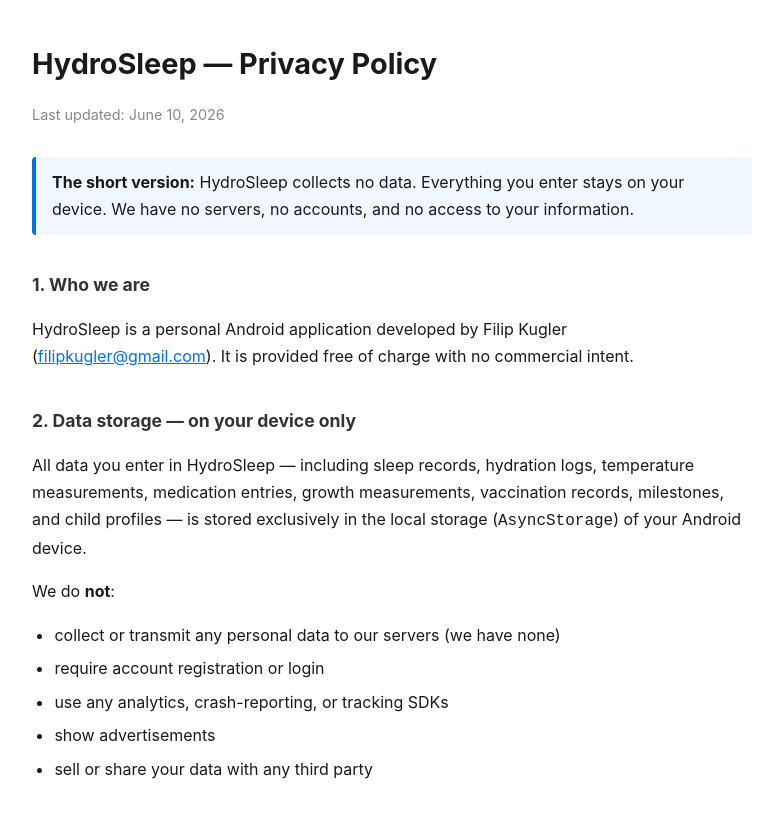
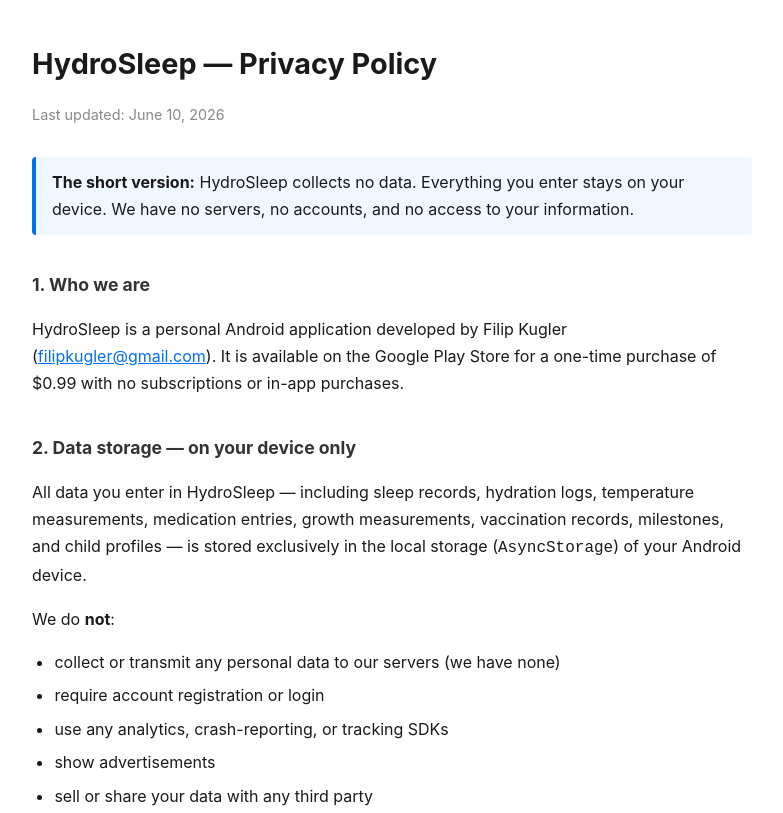
Before and after one commit to filipkugler/hydrosleep-public, a plain HTML site: page privacy-policy.html in a window 1280 px wide. Shown: the top 813 px of the page, without its empty margins (248-1031 px from the left). Drawn offline with Linux system fonts and the light colour scheme.

Commit message:
fix: update app pricing to /usr/bin/bash.99 one-time purchase

```diff
--- a/privacy-policy.html
+++ b/privacy-policy.html
@@ -39,7 +39,7 @@
   </div>
 
   <h2>1. Who we are</h2>
-  <p>HydroSleep is a personal Android application developed by Filip Kugler (<a href="mailto:filipkugler@gmail.com">filipkugler@gmail.com</a>). It is provided free of charge with no commercial intent.</p>
+  <p>HydroSleep is a personal Android application developed by Filip Kugler (<a href="mailto:filipkugler@gmail.com">filipkugler@gmail.com</a>). It is available on the Google Play Store for a one-time purchase of $0.99 with no subscriptions or in-app purchases.</p>
 
   <h2>2. Data storage — on your device only</h2>
   <p>All data you enter in HydroSleep — including sleep records, hydration logs, temperature measurements, medication entries, growth measurements, vaccination records, milestones, and child profiles — is stored exclusively in the local storage (<code>AsyncStorage</code>) of your Android device.</p>
```
